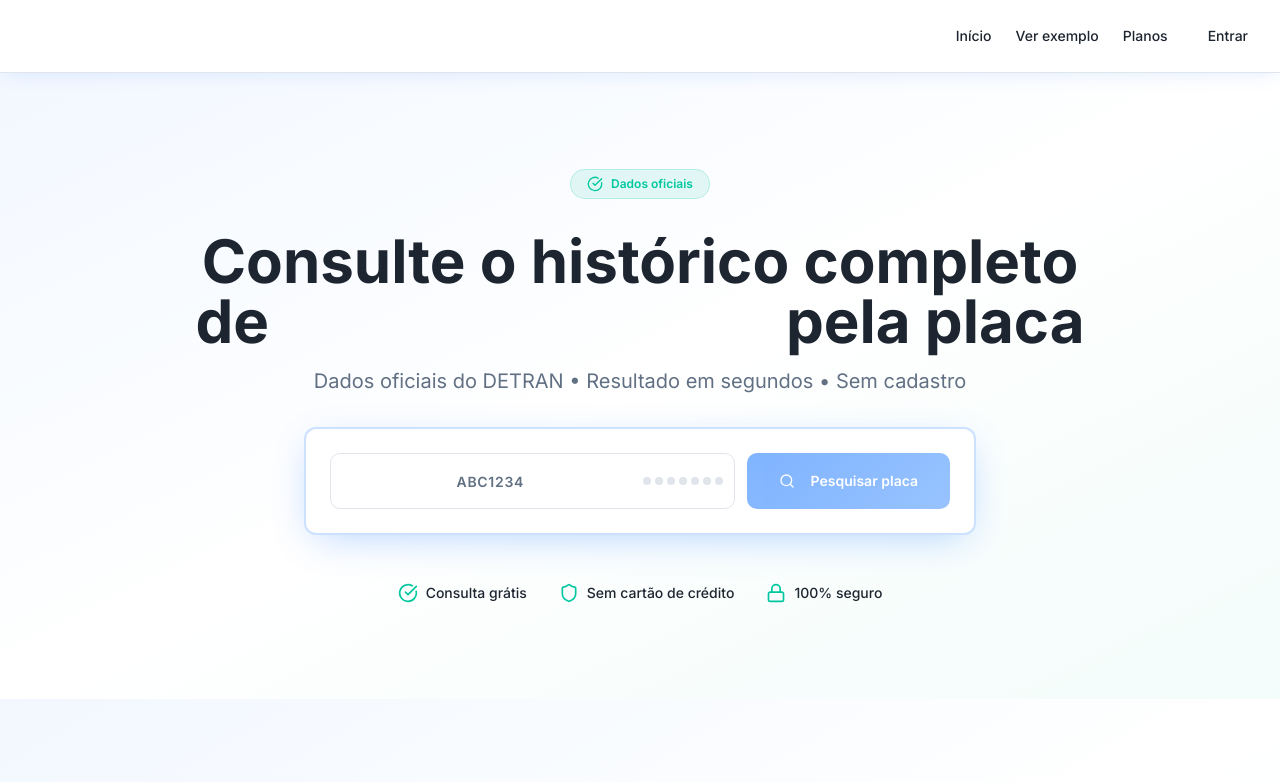
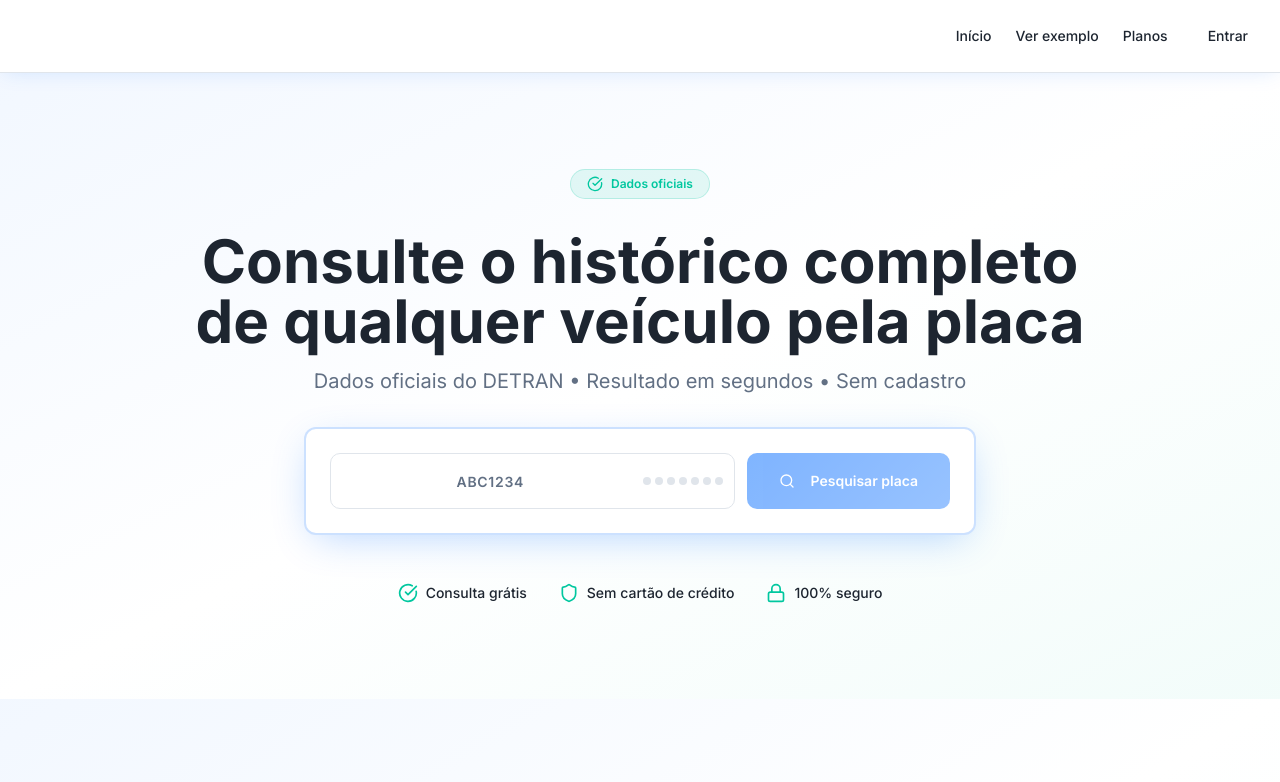
Before and after one commit to Drr051291/checkplaca, a React (Vite) app: page / in a window 1280 px wide. Shown: the top 782 px of the page. Built offline with nearby package versions, Linux system fonts and the light colour scheme; the HTML template or start-up script is replaced by a standard one.

Commit message:
Refactor: Improve landing page text

```diff
--- a/src/components/HeroSection.tsx
+++ b/src/components/HeroSection.tsx
@@ -71,11 +71,7 @@ export const HeroSection = () => {
 
           <div className="space-y-4">
             <h1 className="text-4xl md:text-5xl lg:text-6xl font-bold leading-tight">
-              Consulte o histórico completo de{" "}
-              <span className="bg-gradient-hero bg-clip-text text-transparent">
-                qualquer veículo
-              </span>
-              {" "}pela placa
+              Consulte o histórico completo de qualquer veículo pela placa
             </h1>
             <p className="text-xl text-muted-foreground max-w-2xl mx-auto">
               Dados oficiais do DETRAN • Resultado em segundos • Sem cadastro
```
